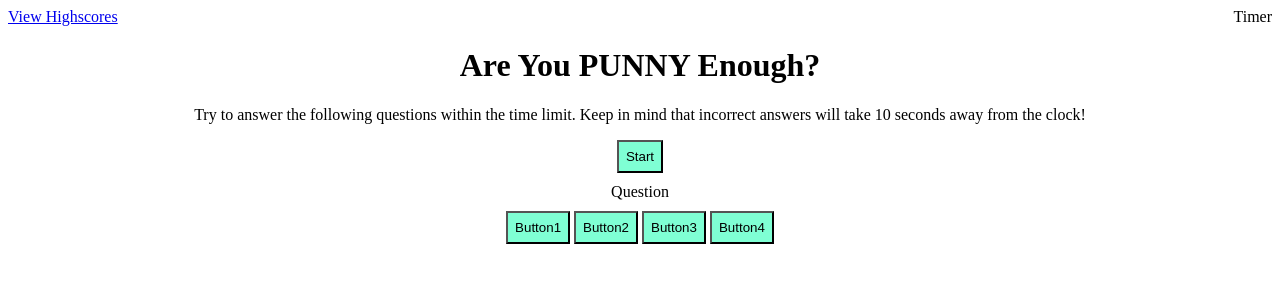
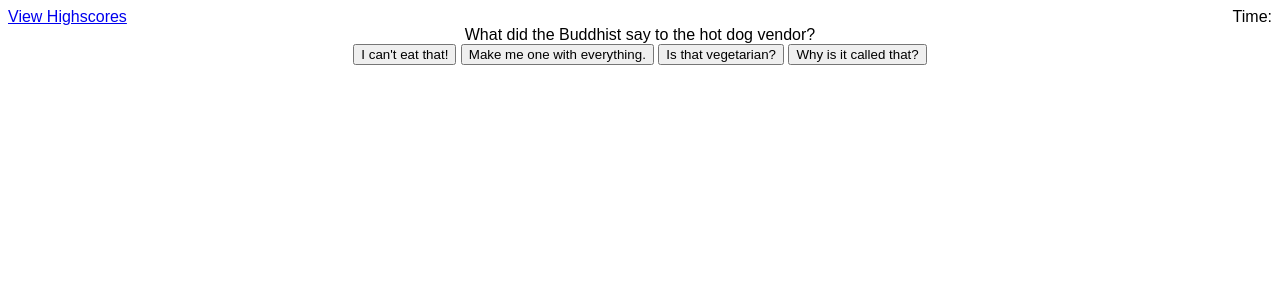
Before and after one commit to julieritz/Code-Quiz, a plain HTML site: page index.html in a window 1280 px wide. Both pictures are taken after a click on the button "Start". Drawn offline with Linux system fonts and the light colour scheme.

Commit message:
Updated Code

```diff
--- a/index.html
+++ b/index.html
@@ -11,18 +11,24 @@
 <body>
   <nav class="navbar">
     <a class="highscore" href="#">View Highscores</a>
-    <div class="timer">Timer</div>
+    <div class="timer">Time:</div>
   </nav>
-  <div class="wrapper">
-    <h1 class="main">Are You PUNNY Enough?</h1>
-      <p class="main-paragraph">Try to answer the following questions within the time limit. Keep in mind that incorrect answers will take 10 seconds away from the clock!</p>
+  <div class="container">
+    <div class="welcome">
+      <h1 class="main">Are You PUNNY Enough?</h1>
+      <p class="main-paragraph">Try to answer the following questions within the time limit. Keep in mind that incorrect
+        answers will take 10 seconds away from the clock!</p>
       <button type="button" class="start-button">Start</button>
-    <div class="quiz">
+    </div>
+    <div class="quiz hidden">
       <div class="question">Question</div>
-      <button type="button" data-index = "0" class=" button-1">Button1</button>
-      <button type="button" data-index = "1" class=" button-2">Button2</button>
-      <button type="button" data-index = "2" class=" button-3">Button3</button>
-      <button type="button" data-index = "3" class=" button-4">Button4</button>
+      <div class="answers">
+        <button type="button" data-index="0" class=" button">Button1</button>
+        <button type="button" data-index="1" class=" button">Button2</button>
+        <button type="button" data-index="2" class=" button">Button3</button>
+        <button type="button" data-index="3" class=" button">Button4</button>
+      </div>
+      <span class= "message"></span>
     </div>
   </div>
   <script src="./script.js"></script>
--- a/script.js
+++ b/script.js
@@ -1,41 +1,90 @@
 //questions, choices and answers
 var questions = [{
-    title: "What color is an egplant?",
+    title: "What did the Buddhist say to the hot dog vendor?",
     choices: [
         {
-            text: "yellow", correct: false
+            text: "I can't eat that!", correct: false
         },
         {
-            text: "purple", correct: true
+            text: "Make me one with everything.", correct: true
         },
         {
-            text: "blue", correct: false
+            text: "Is that vegetarian?", correct: false
         },
         {
-            text: "red", correct: false
+            text: "Why is it called that?", correct: false
         },
     ]
 },
 {
-    title: "What is the smallest type of tomato?",
-    choices: ["heirloom( )", "grape( )", "roma( )", "cherry( )"],
-    answer: "cherry( )"
+    title: "Where does the General keep his armies?",
+    choices: [
+        {
+            text: "His back pocket.", correct: false
+        },
+        {
+            text: "Who knows?", correct:false
+        },
+        {
+            text: "On base.", correct: false
+        },
+        {
+            text: "In his sleevies!", correct: true
+        },
+    ]
 },
 {
-    title: "Which of these fruits has seeds on the outside?",
-    choices: ["strawberry( )", "banana( )", "kiwi( )", "melon"],
-    answer: "strawberry( )"
+    title: "What does a pepper do when it’s angry?",
+    choices: [
+        {
+            text: "It gets jalapeño face!", correct: true
+        },
+        {
+            text: "Increases capsaicin.", correct: false
+        },
+        {
+            text: "Acts seedy.", correct: false
+        },
+        {
+            text: "Gets hot.", correct: false
+        },
+    ]
 },
 {
-    title: "Which of these is a berry?",
-    choices: ["nectarine( )", "papaya( )", "huckle( )", "mango( )"],
-    answer: "splice( )"
+    title: "Why can’t you hear a pterodactyl go to the bathroom?",
+    choices: [
+        {
+            text: "Because they're extinct.", correct: false
+        },
+        {
+            text: "Because fossils don't move.", correct: false
+        },
+        {
+            text: "Because the “P” is silent!", correct: true
+        },
+        {
+            text: "Because science.", correct: false
+        },
+    ]
 },
 {
-    title: "What time of the year should you plant a garden?",
-    choices: ["spring( )", "fall( )", " winter( )", "summer( )"],
-    answer: "spring( )"
-}
+    title: "How does NASA organize a party?",
+    choices: [
+        {
+            text: "They planet.", correct: true
+        },
+        {
+            text: "Aliens (wee-woo).", correct: false
+        },
+        {
+            text: "Outer space bruh.", correct: false
+        },
+        {
+            text: "An event planner.", correct: false
+        }
+    ]
+
+},
 ]
 
 //start the countdown timer once user clicks 'start' button
@@ -50,12 +99,19 @@ var questions = [{
 
 //clear the score if user selects 'clear score'
 
-var timerEl = document.querySelector(".timer")
-var containerEl = document.querySelector(".container")
-var quizEl = document.querySelector(".quiz")
-var questionEl = document.querySelector(".question")
-var buttonEl = document.querySelectorAll(".button")
-console.log(buttonEl)
+var domRefs = {
+     timerEl : document.querySelector(".timer"),
+     containerEl : document.querySelector(".container"),
+     welcomeEl : document.querySelector(".welcome"),
+     quizEl : document.querySelector(".quiz"),
+     questionEl : document.querySelector(".question"),
+     buttonEl : document.querySelectorAll(".button"),
+     messageEl : document.querySelectorAll(".message"),
+}
+
+document.querySelector(".start-button").addEventListener("click", startGame)
+
+document.querySelector(".answers").addEventListener("click", handleUserAnswer)
 
 var timer = 75
 var score = 0
@@ -65,22 +121,28 @@ var currentQuestionNumber = 0
 var currentQuestion
 var answers
 
-function game () {
+function startGame () {
+    // hide welcome screen
+    domRefs.welcomeEl.classList.add("hidden")
+    // display quiz element
+    domRefs.quizEl.classList.remove("hidden")
+    active = true
+    startRound()
+}
+
+function startRound () {
+    renderMessage("Neato!")
     if (!active) {
+        console.log("endGame")
         // end game
         return
     }
-    currentQuestion = questions[currentQuestion]
+    currentQuestion = questions[currentQuestionNumber]
     answers = currentQuestion.choices
-
-    questionEl.innerHTML = currentQuestion.title
-
-    for(var i = 0; i < answers.length; i++){
-        buttonEl[i].innerHTML = answers[i].text
-    }
+    renderCurrentQuestionData()
 }
 
-function handleClick (event){
+function handleUserAnswer (event){
     var answerIndex = event.target.getAttribute("data-index")
     if (answers [answerIndex].correct === true) {
         //handle correct answer
@@ -88,7 +150,29 @@ function handleClick (event){
         //handle incorrect answer
     }
     currentQuestionNumber++
-    game()
+    startRound()
+}
+
+function renderCurrentQuestionData (){
+    console.log(domRefs.buttonEl)
+    domRefs.questionEl.innerHTML = currentQuestion.title
+
+    for(var i = 0; i < answers.length; i++){
+        domRefs.buttonEl[i].innerHTML = answers[i].text
+    }
+}
+
+// render a message "correct" or "wrong" based on user input
+// needs to unmount after 2 seconds
+
+function renderMessage (message){
+    console.log(domRefs.messageEl)
+    domRefs.messageEl.innerHTML = message
+    // setTimeout(unRenderMessage,2000)
+}
+
+function unRenderMessage (){
+    domRefs.messageEl.innerHTML = ""
 }
 
 /**
@@ -118,7 +202,7 @@ function handleClick (event){
  * If question invalid, end game
  *
  * When user clicks answer:
- * var answer index = event.target.data-set["index"] - look up how to access via w3schools
+ * var answer index = event.target.dataset["index"] - look up how to access via w3schools
  * If current answers[answer index].correct === true
  * Correct- add 20 points
  * Else
--- a/style.css
+++ b/style.css
@@ -13,7 +13,15 @@
     float: right;
 }
 
-.wrapper {
+body {
+    font-family: Arial, Helvetica, sans-serif;
+}
+
+.main {
+    margin-top: 90px;
+}
+
+.container {
     text-align: center;
     align-items: center;
     justify-content: center
@@ -48,3 +56,7 @@
     padding: 7px;
     margin-top: 10px;
 }
+
+.hidden {
+    display: none;
+}
```
